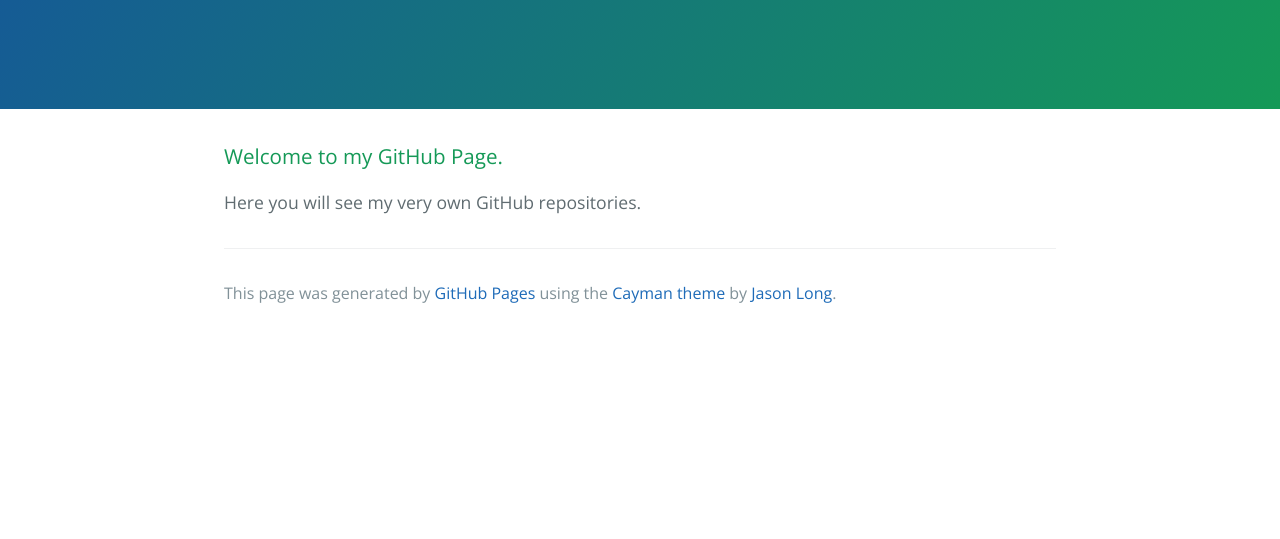
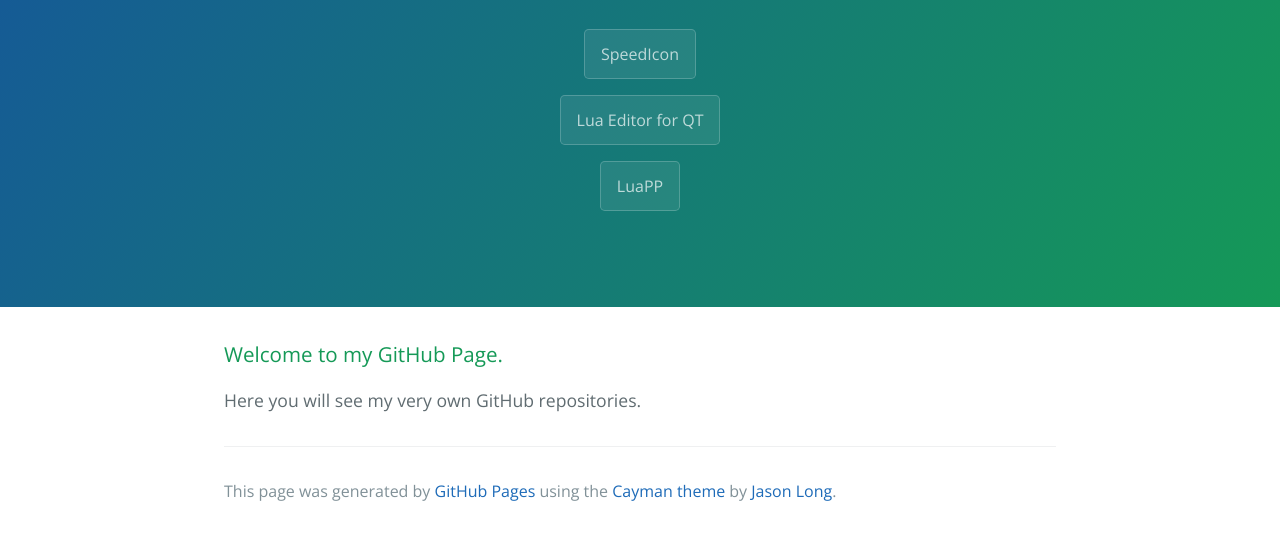
Before and after one commit to EssGeeEich/EssGeeEich.github.io, a plain HTML site: page index.html in a window 1280 px wide. Shown: the part 161-700 px from the top of the page. Drawn offline with nearby package versions, Linux system fonts and the light colour scheme.

Commit message:
Update index.html

```diff
--- a/index.html
+++ b/index.html
@@ -13,6 +13,9 @@
     <section class="page-header">
       <h1 class="project-name">EssGeeEich.GitHub.io</h1>
       <h2 class="project-tagline"></h2>
+      <a href="http://essgeeeich.github.io/SpeedIcon/" class="btn">SpeedIcon</a><br>
+      <a href="https://github.com/EssGeeEich/LuaEditor" class="btn">Lua Editor for QT</a><br>
+      <a href="https://github.com/EssGeeEich/LuaPP" class="btn">LuaPP</a>
     </section>
 
     <section class="main-content">
```
